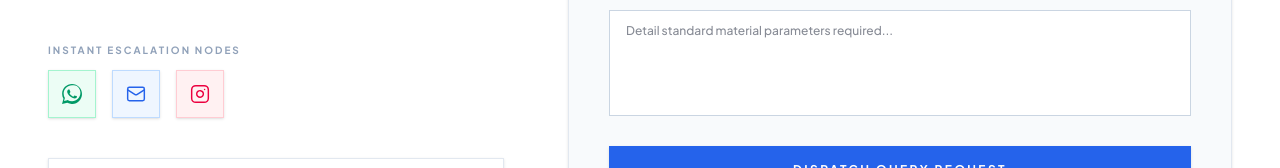
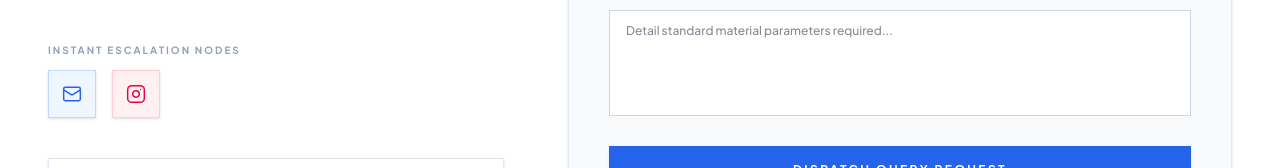
Before and after one commit to goutam-khowal/abconstruction, a Next.js app: page /contact in a window 1280 px wide. Shown: the part 744-912 px from the top of the page. Built offline with nearby package versions, Linux system fonts and the light colour scheme; grey boxes are pictures that could not be loaded.

Commit message:
Update page.tsx

```diff
--- a/app/contact/page.tsx
+++ b/app/contact/page.tsx
@@ -783,16 +783,7 @@ export default function ContactPage() {
                 Instant Escalation Nodes
               </span>
               <div className="flex items-center gap-4">
-                {/* WhatsApp Chat Node */}
-                <a
-                  href="https://wa.me/919818141722?text=Hello%20A%26B%20Construction%2C%20I%20would%20like%20to%20inquire%20about%20a%20project."
-                  target="_blank"
-                  rel="noopener noreferrer"
-                  className="w-12 h-12 flex items-center justify-center p-3 bg-emerald-50 text-emerald-600 border border-emerald-200 hover:bg-emerald-600 hover:text-white transition-all shadow-sm"
-                  title="Connect via WhatsApp"
-                >
-                  <WhatsAppIcon className="w-5 h-5 object-contain" />
-                </a>
+
 
                 {/* Email Direct Node */}
                 <a
```
